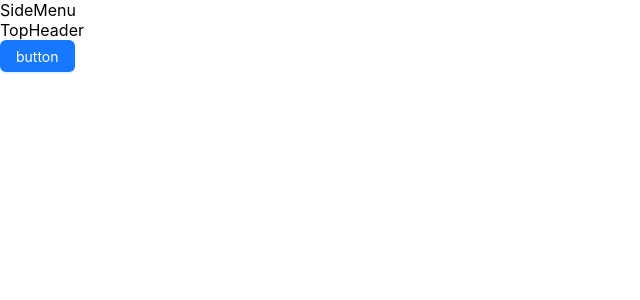
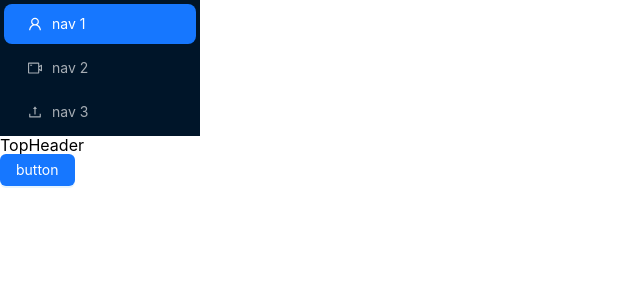
Before and after one commit to XiaobingHuang/xiaobing-react, a React (Create React App) app: page /home in a window 1280 px wide. Shown: the top 300 px of the page, without its empty margins (0-640 px from the left). Built offline with nearby package versions, Linux system fonts and the light colour scheme.

Commit message:
side bar

```diff
--- a/package.json
+++ b/package.json
@@ -10,6 +10,7 @@
     "@types/node": "^20.3.1",
     "@types/react": "^18.2.12",
     "@types/react-dom": "^18.2.5",
+    "antd": "^5.6.1",
     "axios": "^1.4.0",
     "react": "^18.2.0",
     "react-dom": "^18.2.0",
--- a/src/App.css
+++ b/src/App.css
@@ -1,38 +1 @@
-.App {
-  text-align: center;
-}
-
-.App-logo {
-  height: 40vmin;
-  pointer-events: none;
-}
-
-@media (prefers-reduced-motion: no-preference) {
-  .App-logo {
-    animation: App-logo-spin infinite 20s linear;
-  }
-}
-
-.App-header {
-  background-color: #282c34;
-  min-height: 100vh;
-  display: flex;
-  flex-direction: column;
-  align-items: center;
-  justify-content: center;
-  font-size: calc(10px + 2vmin);
-  color: white;
-}
-
-.App-link {
-  color: #61dafb;
-}
-
-@keyframes App-logo-spin {
-  from {
-    transform: rotate(0deg);
-  }
-  to {
-    transform: rotate(360deg);
-  }
-}
+@import 'antd/dist/reset.css';
--- a/src/App.js
+++ b/src/App.js
@@ -1,6 +1,6 @@
 import React from "react";
 import IndexRouter from "./router/IndexRouter";
-
+import "./App.css";
 function App() {
   return (
     <div>
--- a/src/components/SideMenu.js
+++ b/src/components/SideMenu.js
@@ -1,11 +1,45 @@
-import React from 'react'
+import React, { useState } from 'react';
+import {
+  UploadOutlined,
+  UserOutlined,
+  VideoCameraOutlined,
+} from '@ant-design/icons';
+import { Layout, Menu } from 'antd';
+
+const { Sider} = Layout;
+
 
 function SideMenu() {
+    const [collapsed, setCollapsed] = useState(false);
+
   return (
-    <div>
-      SideMenu
-    </div>
+    <Sider trigger={null} collapsible >
+        <div className="demo-logo-vertical" />
+        <Menu
+          theme="dark"
+          mode="inline"
+          defaultSelectedKeys={['1']}
+          items={[
+            {
+              key: '1',
+              icon: <UserOutlined />,
+              label: 'nav 1',
+            },
+            {
+              key: '2',
+              icon: <VideoCameraOutlined />,
+              label: 'nav 2',
+            },
+            {
+              key: '3',
+              icon: <UploadOutlined />,
+              label: 'nav 3',
+            },
+          ]}
+        />
+      </Sider>
   )
+
 }
 
 export default SideMenu
```
Also changed, not shown: 1 other file (tests, documents, lock files or other folders).
